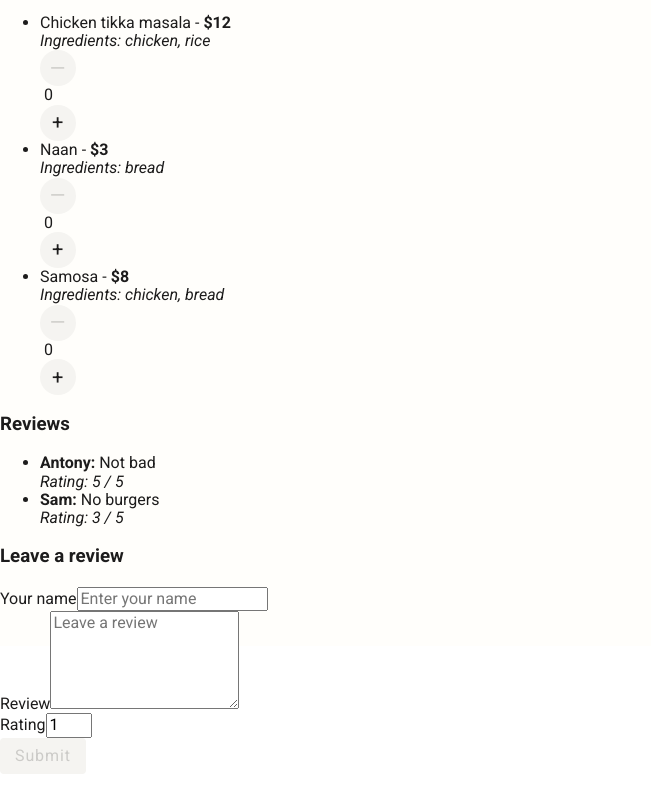
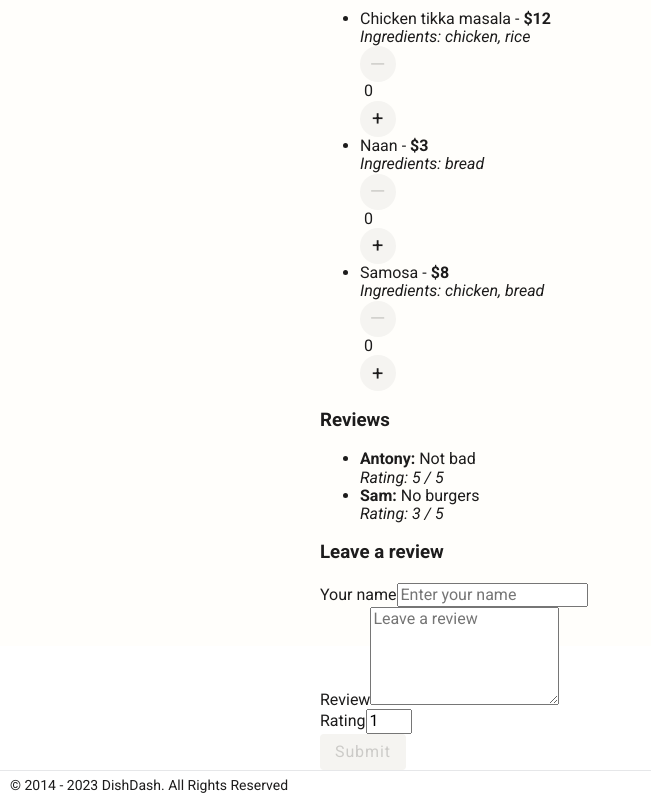
Before and after one commit to RedtigerAV/learnjs-react-course, a React (Vite) app: page / in a window 1280 px wide. Shown: the part 154-954 px from the top of the page, without its empty margins (0-651 px from the left). Before the commit the page ends 928 px from the top, so only its background shows below. Built offline with nearby package versions, Linux system fonts and the light colour scheme.

Commit message:
Add footer

```diff
--- /dev/null
+++ b/src/components/Footer/component.jsx
@@ -0,0 +1,6 @@
+import classNames from 'classnames';
+import styles from './styles.module.scss';
+
+export const Footer = ({ className, children }) => {
+    return (<div className={classNames(styles.footer, className)}>{children}</div>)
+}
--- /dev/null
+++ b/src/components/Footer/styles.module.scss
@@ -0,0 +1,11 @@
+.footer {
+    display: flex;
+    align-items: center;
+    flex-wrap: nowrap;
+    height: 3rem;
+    width: 100%;
+    box-sizing: border-box;
+    padding: 1rem 1rem;
+    font-size: 1.4rem;
+    border-top: 1px solid rgb(var(--bg-color-contrast), 0.1);
+}
--- a/src/pages/Restaurants/component.jsx
+++ b/src/pages/Restaurants/component.jsx
@@ -9,10 +9,12 @@ import classNames from 'classnames';
 import styles from './styles.module.scss';
 import { Header } from '../../components/Header/component';
 import { Logo } from '../../components/Logo/component';
+import { Footer } from '../../components/Footer/component';
 
 export const Restaurants = () => {
     const [activeRestaurantIndex, setActiveRestaurantIndex] = useState(0);
     const { theme, setTheme } = useContext(ThemeContext);
+    const currentYear = new Date().getUTCFullYear();
 
     return (
         <div className={classNames(styles.root)} data-theme={theme}>
@@ -28,7 +30,13 @@ export const Restaurants = () => {
                 }>
             </Header>
 
-            <Restaurant restaurant={restaurants[activeRestaurantIndex]} />
+            <div className={classNames(styles.content)}>
+                <Restaurant restaurant={restaurants[activeRestaurantIndex]} />
+            </div>
+
+            <Footer className={classNames(styles.footer)}>
+                &copy; 2014 - {currentYear} DishDash. All Rights Reserved
+            </Footer>
         </div >
     );
 }
--- a/src/pages/Restaurants/styles.module.scss
+++ b/src/pages/Restaurants/styles.module.scss
@@ -1,10 +1,24 @@
 .root {
+    display: flex;
+    flex-direction: column;
+    flex-wrap: nowrap;
     width: 100%;
     height: 100%;
     background-color: rgb(var(--bg-color));
+}
+
+.content {
+    flex: 1;
+    width: 100%;
+    max-width: 640px;
+    align-self: center;
 }
 
 .header {
     position: sticky;
     top: 0;
 }
+
+.footer {
+    margin-top: auto;
+}
--- a/src/styles/dark-theme.scss
+++ b/src/styles/dark-theme.scss
@@ -5,6 +5,7 @@
     --primary-color: 0, 102, 140;
     --primary-color-contrast: 113, 196, 239;
     --bg-color: 15, 28, 46;
+    --bg-color-contrast: 255, 254, 251;
     --element-bg-color: 245, 244, 241;
     --element-bg-color-contrast: 31, 43, 62;
 }
--- a/src/styles/light-theme.scss
+++ b/src/styles/light-theme.scss
@@ -5,6 +5,7 @@
     --primary-color: 113, 196, 239;
     --primary-color-contrast: 0, 102, 140;
     --bg-color: 255, 254, 251;
+    --bg-color-contrast: 15, 28, 46;
     --element-bg-color: 31, 43, 62;
     --element-bg-color-contrast: 245, 244, 241;
 }
```
